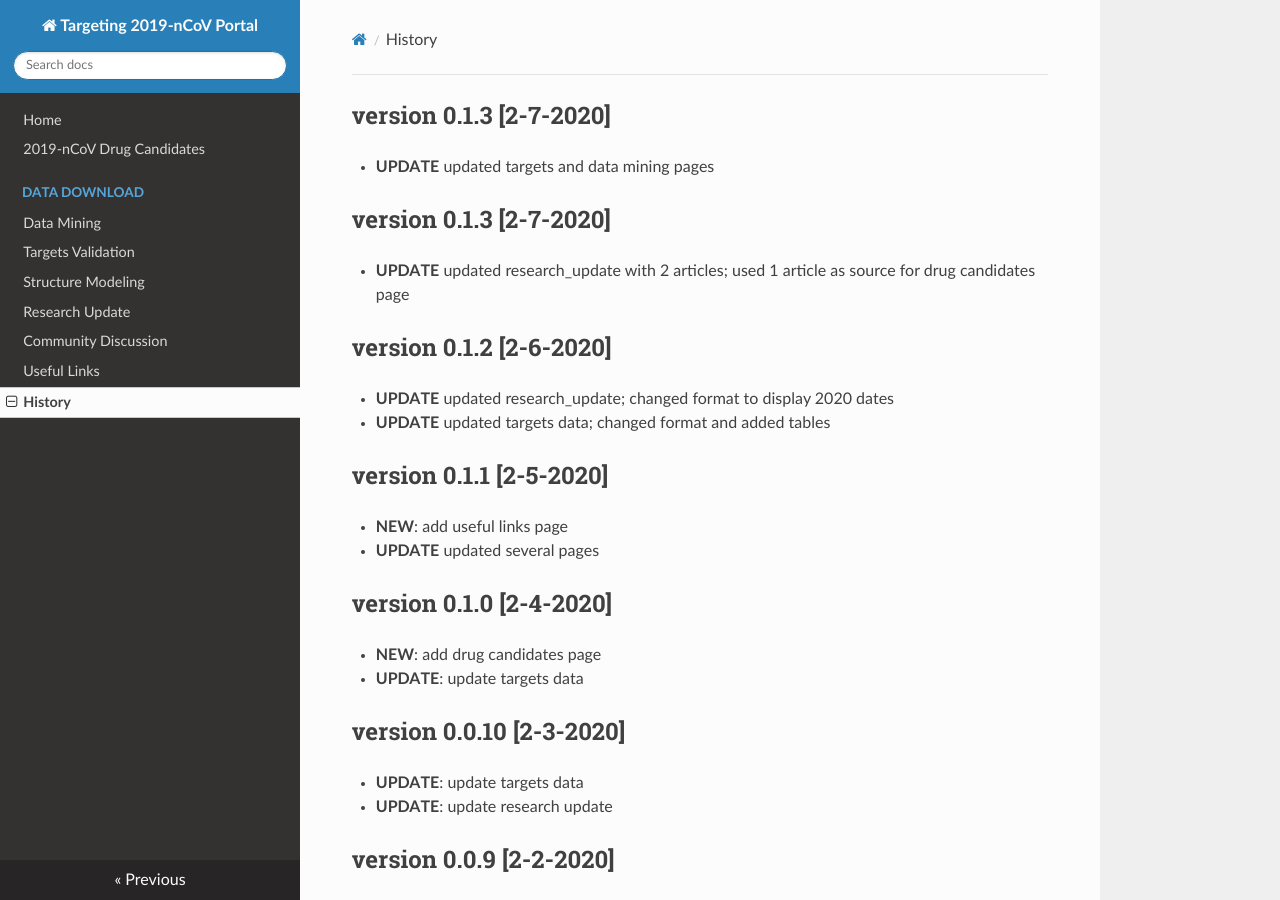
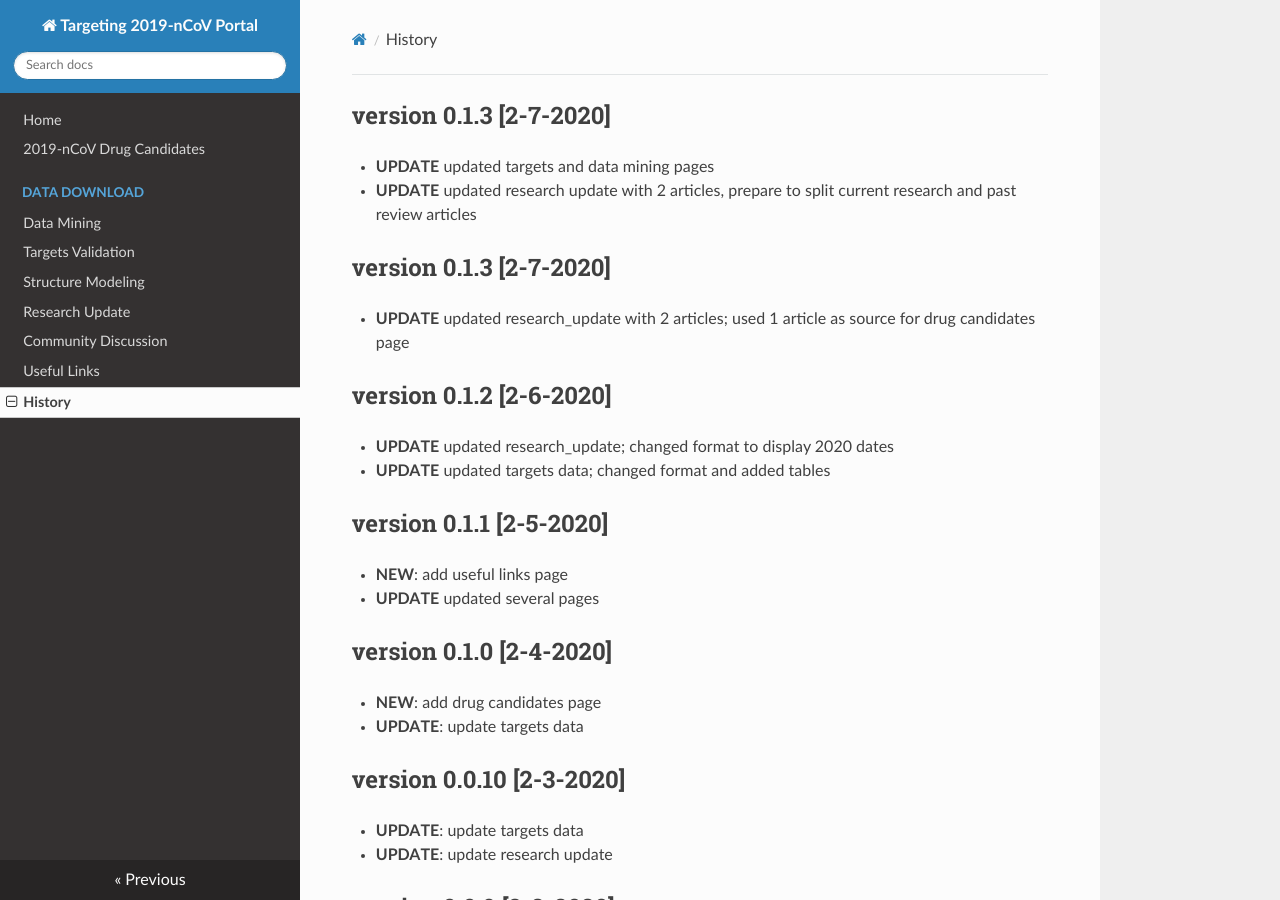
Before and after one commit to GHDDI-AILab/Targeting2019-nCoV, an MkDocs documentation site: the page built from docs/history.md, in a window 1280 px wide and 900 px high. Built offline with MkDocs 1.6.1, drawn with Linux system fonts in a browser that asks for light colours; nearby versions of some CDN libraries.

Commit message:
Update history.md

```diff
--- a/docs/history.md
+++ b/docs/history.md
@@ -1,5 +1,6 @@
 ## version 0.1.3 [2-7-2020]
 * **UPDATE** updated targets and data mining pages
+* **UPDATE** updated research update with 2 articles, prepare to split current research and past review articles
 
 ## version 0.1.3 [2-7-2020]
 * **UPDATE** updated research_update with 2 articles; used 1 article as source for drug candidates page
```
